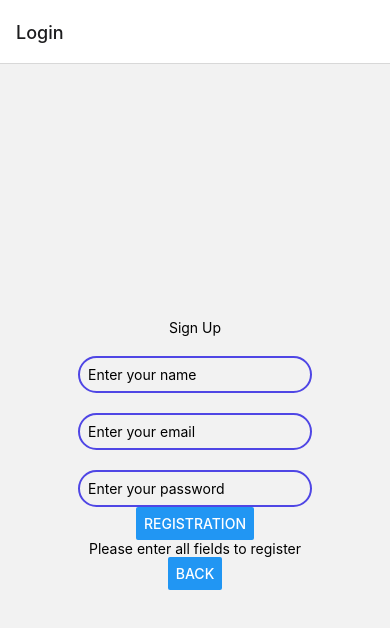
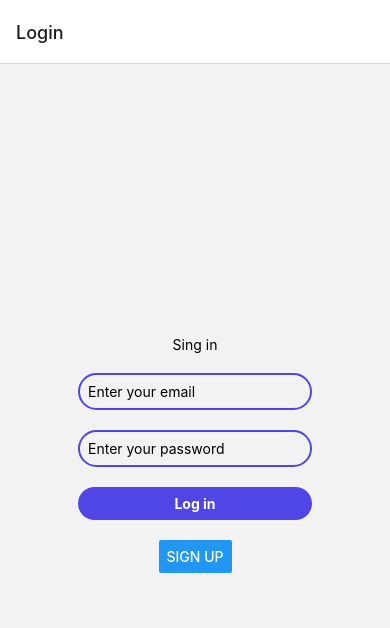
Before and after one commit to konstantin13-hi/mobileMeeting, a React Native app: screen /Login in a window 390 px wide. Shown: the top 628 px of the page. Built offline with nearby package versions, Linux system fonts and the light colour scheme.

Commit message:
good working firebase  funct for login and sing up, added file firebase.js ,metro.config.js(inside changes)

```diff
--- a/App.js
+++ b/App.js
@@ -7,16 +7,16 @@ import { AuthProvider } from './hooks/useAuth';
 import { NavigationContainer } from '@react-navigation/native';
 import { LocationPermissionProvider } from './LocationPermissionContext';
 import { Text ,View} from 'react-native';
-import CheckPage from './CheckPage';
+
 function App() {
   return (
 
 
     <NavigationContainer>
         <LocationPermissionProvider>
-          <AuthProvider>
+
              <StackNavigator/>
-           </AuthProvider>
+
         </LocationPermissionProvider>
     </NavigationContainer>
 
--- a/StackNavigator.js
+++ b/StackNavigator.js
@@ -7,7 +7,7 @@ import LoginScreen from './screens/LoginScreen';
 import LocationPermission from './screens/LocationPermission'; // Импортируем ваш компонент
 import useAuth from './hooks/useAuth';
 import {useLocationPermission} from './LocationPermissionContext';
-import CheckPage from './CheckPage'
+
 
 const Stack = createNativeStackNavigator();
 
--- /dev/null
+++ b/firebase.js
@@ -0,0 +1,22 @@
+// Import the functions you need from the SDKs you need
+import { initializeApp } from "firebase/app";
+// TODO: Add SDKs for Firebase products that you want to use
+// https://firebase.google.com/docs/web/setup#available-libraries
+import { getAuth, createUserWithEmailAndPassword } from "firebase/auth";
+import { EmailAuthCredential, EmailAuthProvider } from "firebase/auth/cordova";
+import { getFirestore } from "firebase/firestore";
+
+// Your web app's Firebase configuration
+const firebaseConfig = {
+  apiKey: "AIzaSyDpQIgw0MPye5mj4uh_1-e35EJplgCZZuo",
+  authDomain: "fffffff-704ec.firebaseapp.com",
+  projectId: "fffffff-704ec",
+  storageBucket: "fffffff-704ec.appspot.com",
+  messagingSenderId: "420111812837",
+  appId: "1:420111812837:web:eef5913a865a09aa5a2c0c"
+};
+
+// Initialize Firebase
+const app = initializeApp(firebaseConfig);
+const auth = getAuth();
+export { app, auth, createUserWithEmailAndPassword };
--- a/hooks/useAuth.js
+++ b/hooks/useAuth.js
@@ -1,25 +1,25 @@
 
 
-import { createContext, useContext } from 'react';
-import { Text, View } from 'react-native'
+// import { createContext, useContext } from 'react';
+// import { Text, View } from 'react-native'
 
-const AuthContext = createContext({
+// const AuthContext = createContext({
 
 
-})
+// })
 
-export const AuthProvider = ({children}) => {
-    return (
-     <AuthContext.Provider value={{
-        user :  "ssdas",
-     }}>
-        {children}
-        </AuthContext.Provider>
+// export const AuthProvider = ({children}) => {
+//     return (
+//      <AuthContext.Provider value={{
+//         user :  "ssdas",
+//      }}>
+//         {children}
+//         </AuthContext.Provider>
 
-    );
+//     );
 
-};
+// };
 
-export default function useAuth(){
-    return useContext(AuthContext);
-}
+// export default function useAuth(){
+//     return useContext(AuthContext);
+// }
--- a/package.json
+++ b/package.json
@@ -17,6 +17,7 @@
     "expo-localization": "~14.8.3",
     "expo-location": "~16.5.5",
     "expo-status-bar": "~1.11.1",
+    "firebase": "^10.11.1",
     "i18n-js": "^4.4.3",
     "i18next": "^23.11.2",
     "nativewind": "^2.0.11",
--- a/screens/LoginScreen.js
+++ b/screens/LoginScreen.js
@@ -1,9 +1,15 @@
 
 
 import React, { Component, useState } from 'react'
-import { Button, Text, View ,TouchableOpacity} from 'react-native'
+import { Button, Text, View ,TouchableOpacity,Alert} from 'react-native'
 import { StatusBar } from 'expo-status-bar';
 import {SafeAreaView, StyleSheet, TextInput,Input} from 'react-native';
+import {
+  updateProfile,
+  createUserWithEmailAndPassword,
+  signInWithEmailAndPassword,
+} from "firebase/auth";
+import { auth } from "../firebase";
 
 export default function LoginScreen()  {
   // const[type,setType] = useState(2);
@@ -11,10 +17,11 @@ export default function LoginScreen()  {
   // const[mail,SetMail] = useState(null);
   // const[password,SetPasword] = useState(null);
 
-  const [type, setType] = useState(2);
+  const [type, setType] = useState(1);
   const [name, setName] = useState('');
   const [mail, setMail] = useState('');
   const [password, setPassword] = useState('');
+
 
 
     // Функция для обработки изменений в поле ввода имени
@@ -33,39 +40,33 @@ export default function LoginScreen()  {
     };
 
 
+    const signUp = async () => {
+      if (name.trim() === "" || mail.trim() === "" || password.trim() === "") {
+        return Alert.alert("Ohhh!!", "You have not entered all details");
+      }
+      try {
+        const response = await createUserWithEmailAndPassword(auth, mail, password);
+        console.log(response);
+      } catch (error) {
+        const errorCode = error.code;
+        const errorMessage = error.message;
+        console.error(errorCode, errorMessage);
+      }
+    };
 
-//   return (
-//     type === 1 ? (
-//       <View className="flex-1 items-center justify-center">
-//       <Text>Sing in</Text>
-//       <StatusBar style="auto" />
-//     </View>
-//     ) : (
-//       <View style={{ flex: 1, alignItems: 'center', justifyContent: 'center' }}>
-//         <Text className="text-blue-600">Sing Up</Text>
-//         <Text style={{ color: 'blue' }}>create a new Account</Text>
-
-//         <TextInput value ={name==true ? "name":name} onChange={text =>setType(text)} type ="text" className="border-solid border-2
-//         border-indigo-600 rounded-full w-3/5  px-2 m-5 py-2"></TextInput>
-//         <TextInput type="mail" className="border-solid border-2
-//         border-indigo-600 rounded-full w-3/5 mb-5 px-2 py-2">mail</TextInput>
-
-// <TextInput className="border-solid border-2
-//         border-indigo-600 rounded-full w-3/5 px-2 py-2">password</TextInput>
-
-// <Button
-//       title="Registration"
-//       color="#2196F3"
-//       onPress={() => {
-//         setType(1)
-//       }}
-//     >
-//       <Text>Registration</Text>
-//     </Button>
-//         <Text>back</Text>
-//       </View>
-//     )
-//   );
+    const signIn = async (email, password) => {
+      try {
+        const userCredential = await signInWithEmailAndPassword(auth, email, password);
+        const user = userCredential.user;
+        console.log('Signed in user:', user);
+        // Дополнительные действия после успешной аутентификации, например, переход на другую страницу
+      } catch (error) {
+        const errorCode = error.code;
+        const errorMessage = error.message;
+        console.error('Error signing in:', errorCode, errorMessage);
+        // Обработка ошибок аутентификации, например, отображение сообщения пользователю
+      }
+    };
 
 return (
 
@@ -91,7 +92,8 @@ return (
 
 
 
-<TouchableOpacity className="
+<TouchableOpacity    onPress={() => signIn(mail, password)}
+        className="
        bg-indigo-600 rounded-full w-3/5 px-2 py-2  m-5 ">
       <Text className="text-center text-white solid font-bold">Log in</Text>
     </TouchableOpacity>
@@ -139,9 +141,7 @@ return (
     <Button
       title="Registration"
       color="#2196F3"
-      onPress={() => {
-        setType(1);
-      }}
+      onPress={signUp}
     />
 
     {/* Подсказка для регистрации */}
@@ -158,20 +158,3 @@ return (
 );
 
 }
-
-
-const styles = StyleSheet.create({
-  button: {
-    backgroundColor: '#2196F3',
-    borderRadius: 8,
-    paddingVertical: 12,
-    paddingHorizontal: 24,
-    alignItems: 'center',
-    justifyContent: 'center',
-  },
-  buttonText: {
-    color: '#FFFFFF',
-    fontSize: 16,
-    fontWeight: 'bold',
-  },
-});
```
Also changed, not shown: metro.config.js (added, +7 -0 lines), 1 other file (tests, documents, lock files or other folders).
